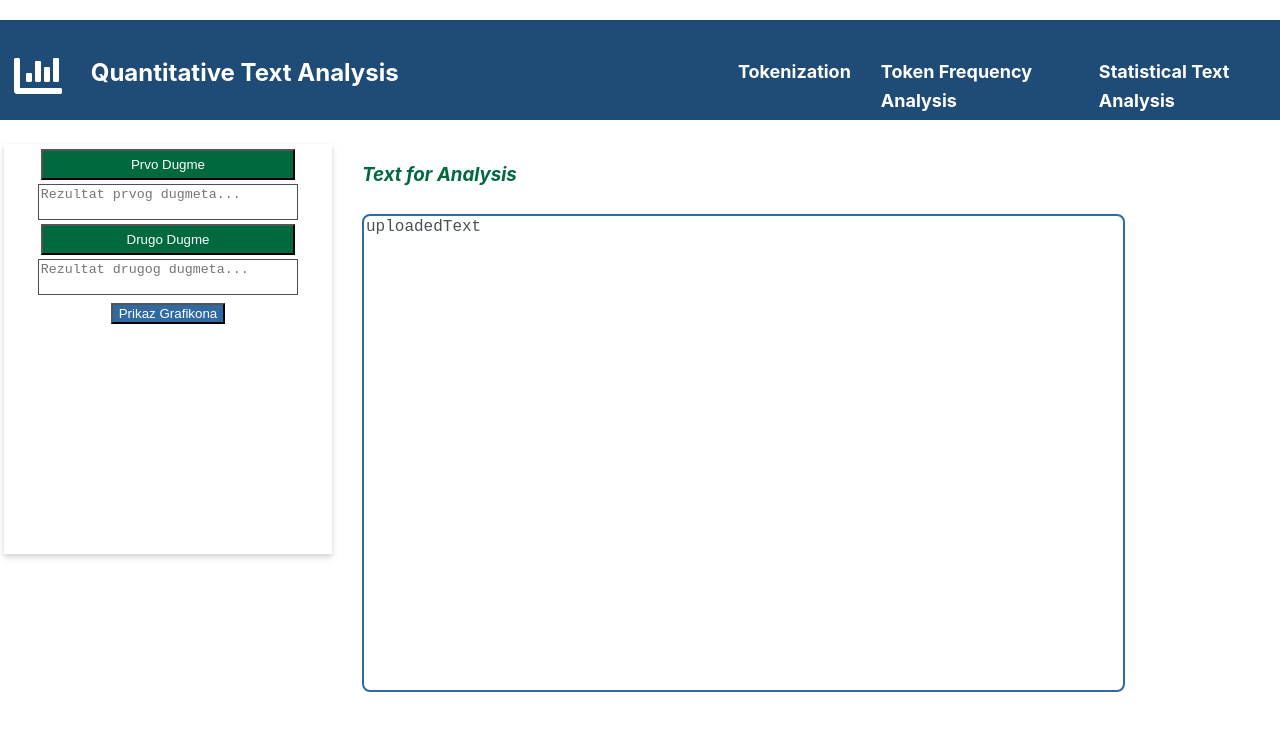
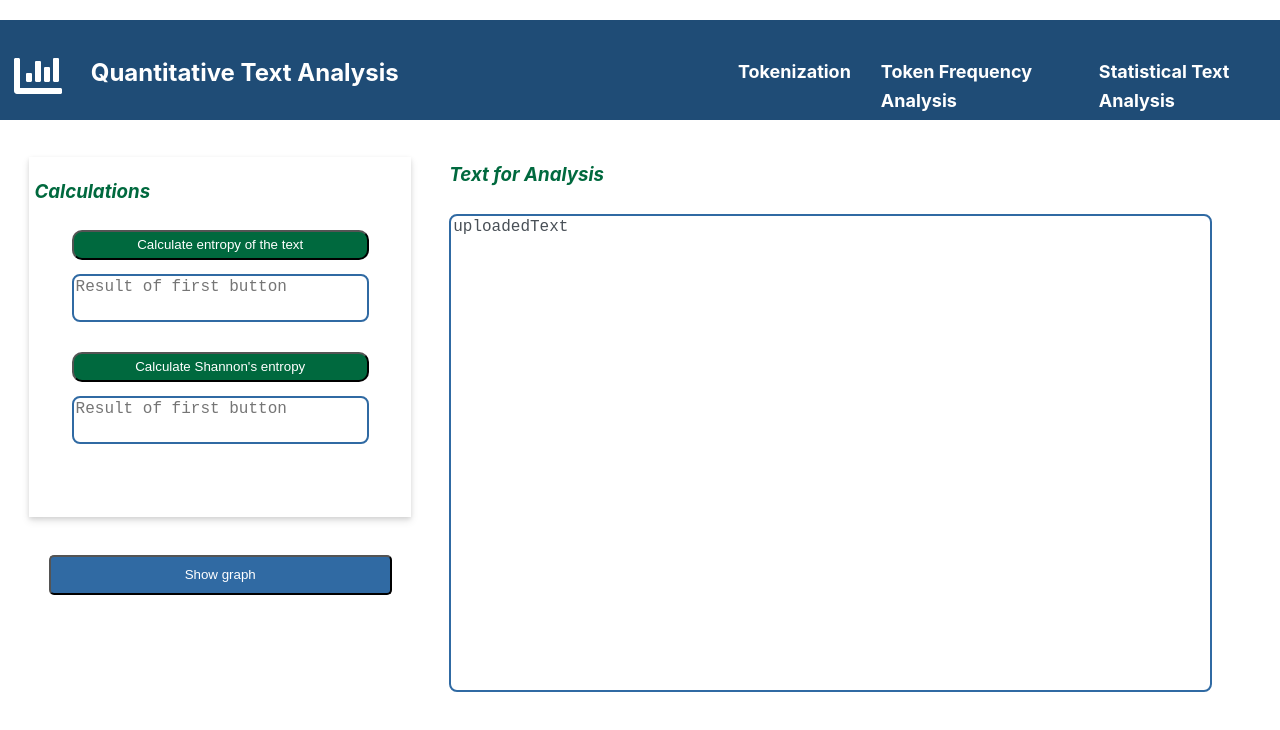
Before and after one commit to dragicalj/nlpFront, a React (Create React App) app: page /statistics in a window 1280 px wide. Shown: the top 730 px of the page. Built offline with nearby package versions, Linux system fonts and the light colour scheme.

Commit message:
Design update

```diff
--- a/src/components/CustomHeader.js
+++ b/src/components/CustomHeader.js
@@ -27,7 +27,8 @@ function CustomHeader() {
                 <Link href="#tokenization" color="white" textDecoration="none" onClick={(e) => {
                         e.preventDefault();
                         navigate('/frek');
-                }}fontSize='large'>
+                    }}
+                    fontSize='large'>
                     Tokenization
                 </Link>
             </Box>
--- a/src/components/Stati.js
+++ b/src/components/Stati.js
@@ -4,6 +4,7 @@ import {
 import { Bar } from 'react-chartjs-2';
 import { Chart as ChartJS, CategoryScale, LinearScale, BarElement, Title, Tooltip, Legend } from 'chart.js';
 import { useState } from "react";
+import { Bloodtype } from "@mui/icons-material";
 
 ChartJS.register(CategoryScale, LinearScale, BarElement, Title, Tooltip, Legend);
 
@@ -13,34 +14,56 @@ const Stati = () => {
   const { isOpen, onOpen, onClose } = useDisclosure();
   const toast = useToast();
   const data = {
-    labels: ['Reč1', 'Reč2', 'Reč3', 'Reč4', 'Reč5', 'Reč1', 'Reč2', 'Reč3', 'Reč4', 'Reč5'],
+    labels: ['Reč1', 'Reč2', 'Reč3', 'Reč4', 'Reč5', 'Reč6', 'Reč7', 'Reč8', 'Reč9', 'Reč10'],
     datasets: [
       {
         label: 'Frekvencija pojavljivanja',
         data: [12, 19, 3, 5, 2, 3, 12, 19, 3, 5, 2, 3],
         backgroundColor: [
-          'rgba(54, 162, 235, 0.2)',
-          'rgba(255, 206, 86, 0.2)',
-          'rgba(75, 192, 192, 0.2)',
-          'rgba(153, 102, 255, 0.2)',
-          'rgba(255, 159, 64, 0.2)','rgba(54, 162, 235, 0.2)',
-          'rgba(255, 206, 86, 0.2)',
-          'rgba(75, 192, 192, 0.2)',
-          'rgba(153, 102, 255, 0.2)',
-          'rgba(255, 159, 64, 0.2)'
+          '#FF8C00',
+          '#FF8C00',
+          '#FF8C00',
+          '#FF8C00',
+          '#FF8C00',
+          '#FF8C00',
+          '#FF8C00',
+          '#FF8C00',
+          '#FF8C00',
+          '#FF8C00',
+          // 'rgba(54, 162, 235, 0.2)',
+          // 'rgba(255, 206, 86, 0.2)',
+          // 'rgba(75, 192, 192, 0.2)',
+          // 'rgba(153, 102, 255, 0.2)',
+          // 'rgba(255, 159, 64, 0.2)',
+          // 'rgba(54, 162, 235, 0.2)',
+          // 'rgba(255, 206, 86, 0.2)',
+          // 'rgba(75, 192, 192, 0.2)',
+          // 'rgba(153, 102, 255, 0.2)',
+          // 'rgba(255, 159, 64, 0.2)'
         ],
         borderColor: [
-          'rgba(54, 162, 235, 1)',
-          'rgba(255, 206, 86, 1)',
-          'rgba(75, 192, 192, 1)',
-          'rgba(153, 102, 255, 1)',
-          'rgba(255, 159, 64, 1)', 'rgba(54, 162, 235, 1)',
-          'rgba(255, 206, 86, 1)',
-          'rgba(75, 192, 192, 1)',
-          'rgba(153, 102, 255, 1)',
-          'rgba(255, 159, 64, 1)'
+          'black',
+          'black',
+          'black',
+          'black',
+          'black',
+          'black',
+          'black',
+          'black',
+          'black',
+          'black',
+          // 'rgba(54, 162, 235, 1)',
+          // 'rgba(255, 206, 86, 1)',
+          // 'rgba(75, 192, 192, 1)',
+          // 'rgba(153, 102, 255, 1)',
+          // 'rgba(255, 159, 64, 1)',
+          // 'rgba(54, 162, 235, 1)',
+          // 'rgba(255, 206, 86, 1)',
+          // 'rgba(75, 192, 192, 1)',
+          // 'rgba(153, 102, 255, 1)',
+          // 'rgba(255, 159, 64, 1)'
         ],
-        borderWidth: 1
+        borderWidth: 1.5
       }
     ]
   };
@@ -49,25 +72,34 @@ const Stati = () => {
     responsive: true,
     plugins: {
       legend: {
-        display: true,
-        position: 'top',
+        display: false,
+        position: 'bottom',
+        color: 'black',
+        fontStyle: 'bold',
       },
       title: {
-        display: true,
+        display: false,
         text: 'Grafikon Frekvencija Reči',
       },
     },
     scales: {
-      // ... other scale options
       x: {
         grid: {
-          display: false, // to remove grid lines for x-axis
-        }
+          display: false,
+        },
+        ticks: {
+          fontStyle: 'bold',
+          color: 'black'
+        },
       },
       y: {
         grid: {
-          display: false, // to remove grid lines for y-axis
-        }
+          display: true,
+        },
+        ticks: {
+          fontStyle: 'bold',
+          color: 'black'
+        },
       },
     }
   };
@@ -97,112 +129,165 @@ const Stati = () => {
 
   return (
     <Flex flexDir='row' p={4} bg="white" borderRadius="10px">
+      <Flex w='30%' ml='2%' mt='1%'  flexDir='column'>
       <Box
-        w='25%'
-        maxH='400px'
         bg='gray.200'
         p={5}
         borderRadius="lg"
         boxShadow="0 4px 8px rgba(0, 0, 0, 0.1), 0 2px 4px rgba(0, 0, 0, 0.1)"
         overflow="hidden"
+        minHeight='350px'
       >
-        <Stack spacing={4} align="center">
+        <Stack spacing={4}>
+        <Heading as="h3" size="2xl" color="#00693E" fontWeight="bold" fontStyle="italic">
+          Calculations
+        </Heading>
           <Button
             onClick={handleFirstButtonClick}
             bg="#00693E"
             color="white"
+            mt='1%'
             p={6}
-            borderRadius="md"
+            borderRadius="10px"
             fontSize="lg"
             _hover={{ bg: "#24527a" }}
             w='80%'
+            ml='10%'
+            height='30px'
+            boxShadow="md"
           >
-            Prvo Dugme
+            Calculate entropy of the text
           </Button>
+
           <Textarea
             value={resultText1}
-            placeholder="Rezultat prvog dugmeta..."
+            placeholder="Result of first button"
             readOnly
+            height="40px"
             resize="none"
+            borderWidth="2px"
+            borderColor="#306aa3"
+            borderRadius="8px"
+            fontSize="16px"
+            mt={10}
             bg="white"
-            borderColor="#495057"
-            w='80%'
+            ml='10%'
+            w='78%'
+            mk='10%'
             />
           <Button
             onClick={handleSecondButtonClick}
             bg="#00693E"
             color="white"
+            mt='7%'
             p={6}
-            borderRadius="md"
+            borderRadius="10px"
             fontSize="lg"
             _hover={{ bg: "#24527a" }}
             w='80%'
+            ml='10%'
+            height='30px'
+            boxShadow="md"
           >
-            Drugo Dugme
+            Calculate Shannon's entropy
           </Button>
           <Textarea
             value={resultText2}
-            placeholder="Rezultat drugog dugmeta..."
+            placeholder="Result of first button"
             readOnly
+            height="40px"
             resize="none"
+            borderWidth="2px"
+            borderColor="#306aa3"
+            borderRadius="8px"
+            fontSize="16px"
+            mt={10}
             bg="white"
-            borderColor="#495057"
-            w='80%'
+            ml='10%'
+            w='78%'
+            mk='10%'
           />
-          <Button onClick={onOpen} mt={4} bg="#306aa3" color="white">
-        Prikaz Grafikona
+        </Stack>
+      </Box>
+      <Box>
+      <Button
+            onClick={onOpen}
+            bg="#306aa3"
+            color="white"
+            mt='10%'
+            p={6}
+            borderRadius="5px"
+            fontSize="lg"
+            _hover={{ bg: "#24527a" }}
+            w='90%'
+            ml='5%'
+            height='40px'
+            boxShadow="md">
+            Show graph
       </Button>
 
           <Modal isOpen={isOpen} onClose={onClose} isCentered>
-  <ModalOverlay />
+            {/* <ModalOverlay /> */}
             <ModalContent
-    mx="auto"
-    my="auto"
-    w="auto"
-    maxW="2xl" // Širi modal
-    borderRadius="xl" // Zaobljene ivice za celi modal
-    boxShadow="2xl"
-    mt="200px"
-    border="4px solid #1f4c76"
+              mt='10%'
+              ml='20%'
+              w="60%"
+              h='420px'
+              border="2px solid #1f4c76"
+              borderRadius='7px'
+              backgroundColor='white'
             >
               <ModalHeader
-      bg="blue.500"
-      color="white"
-      fontSize="lg"
+                color="#306aa3"
+                fontSize="2xl"
                 fontWeight="bold"
-      position="relative"
-      borderRadius="xl 0 0 xl" // Zaobljivanje samo gornjih ivica naslova da odgovaraju ModalContent
+                ml='40%'
               >
-
+                Frequency words graph
                 <ModalCloseButton
-        color="white"
+                color="red"
                 position="absolute"
-        right="4px"
-        top="4px"
+                right="2px"
+                top="2px"
+                style={{
+                  cursor: 'pointer',
+                  backgroundColor: 'transparent',
+                  border: 'none',
+                  fontSize: '1rem',
+                  padding: '5px',
+                  borderRadius: '50%',
+                  outline: 'none',
+                  transition: 'background-color 0.3s ease',
+                }}
+                // Additional event handlers or props as needed
               />
               </ModalHeader>
               <ModalBody
                 bg="white"
                 shadow="md"
                 p="6"
-      borderRadius="0 0 xl xl" // Zaobljivanje samo donjih ivica tela da odgovaraju ModalContent
+                mt='20px'
+                ml='20px'
+                mr='20px'
+                height='340px'
               >
                 <Bar
                   data={data}
                   options={options}
                   style={{
                     display: 'block',
+                    minWidth: '85%',
                     maxWidth: '100%',
-          height: '300px', // Smanjena visina grafikona
                     margin: '0 auto'
                   }}
                 />
               </ModalBody>
             </ModalContent>
           </Modal>
-        </Stack>
       </Box>
-      <Box w='60%' mr='4%' ml='30px'>
+
+      </Flex>
+      <Box w='60%' mr='4%' ml='3%'>
         <Heading as="h3" size="2xl" color="#00693E" fontWeight="bold" fontStyle="italic">
           Text for Analysis
         </Heading>
```
Also changed, not shown: src/App.js (+5 -6 lines). Lines whose indentation alone changed are shown as unchanged.
